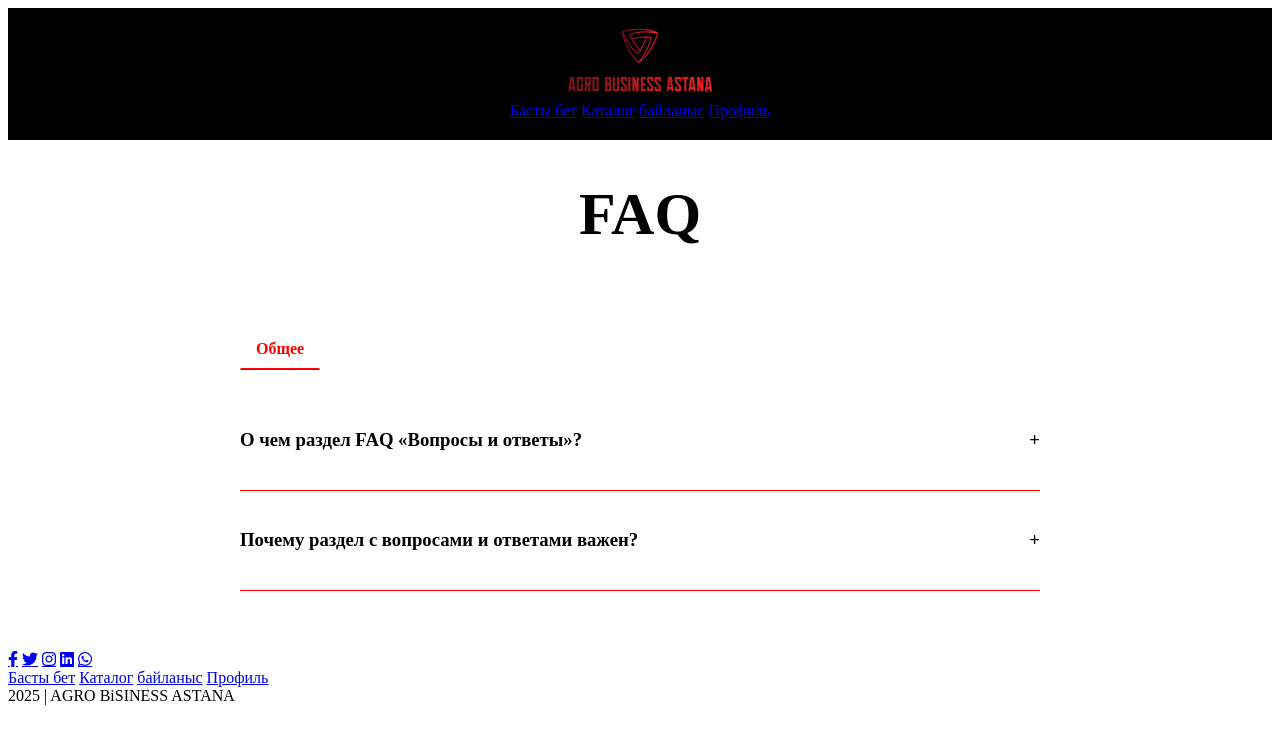
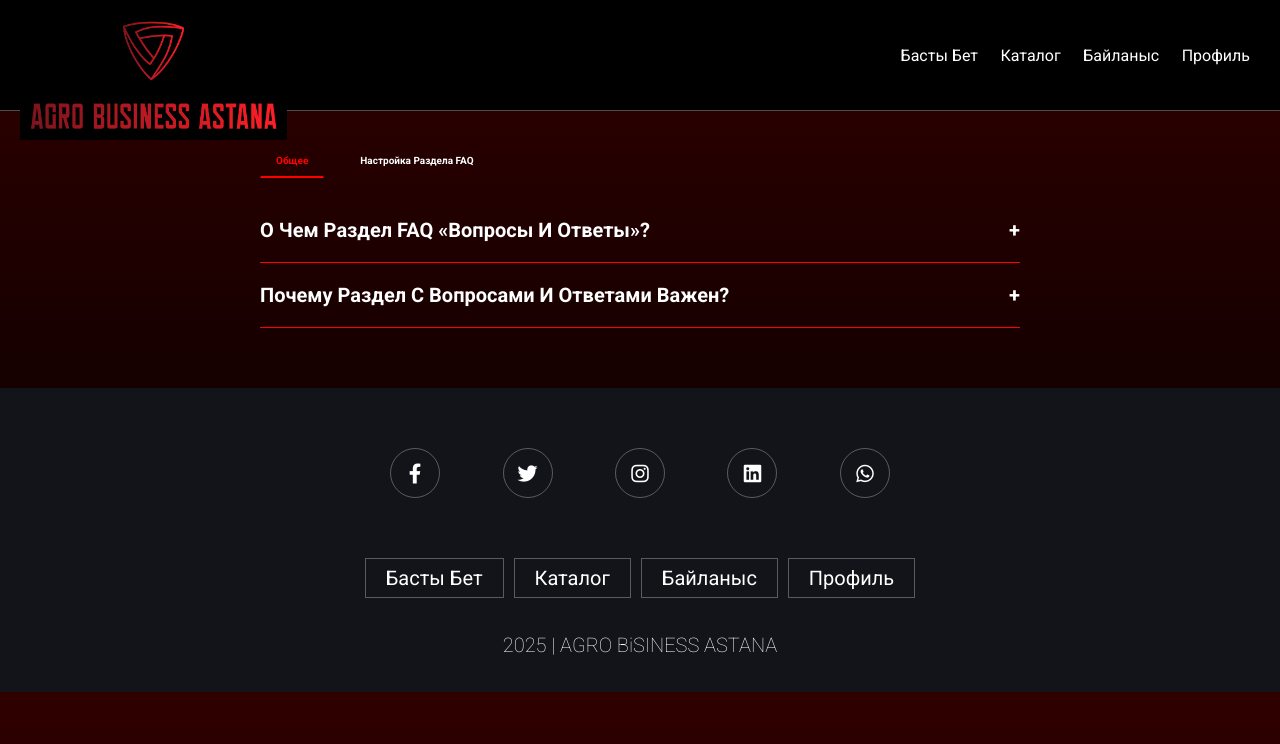
Before and after one commit to Kairbulatov/nadik, a Flask app: template idea (1)/templates/FAQ.html in a window 1280 px wide. Shown: the top 744 px of the page. Run offline with Flask 3, Linux system fonts and the light colour scheme; the template is opened without the code that fills it, so the values that code supplies are empty.

Commit message:
Update FAQ.html

```diff
--- a/idea (1)/templates/FAQ.html
+++ b/idea (1)/templates/FAQ.html
@@ -5,7 +5,7 @@
     <meta name="viewport" content="width=device-width, initial-scale=1.0">
     <title>AQ ZHOL</title>
     <link rel="stylesheet" href="https://cdnjs.cloudflare.com/ajax/libs/font-awesome/6.4.2/css/all.min.css">
-    <link rel="stylesheet" href="styless.css">
+    <link rel="stylesheet" href="stylesss.css">
 
 </head>
 <script>
@@ -58,9 +58,13 @@ window.onscroll = () =>{
   }
 
   h1 {
-    font-size: 60px;
+    font-size: 20px;
     margin-top: 40px;
     text-align: center;
+  }
+
+  h3 {
+    font-size: 20px;
   }
 
   .faq-section {
```
